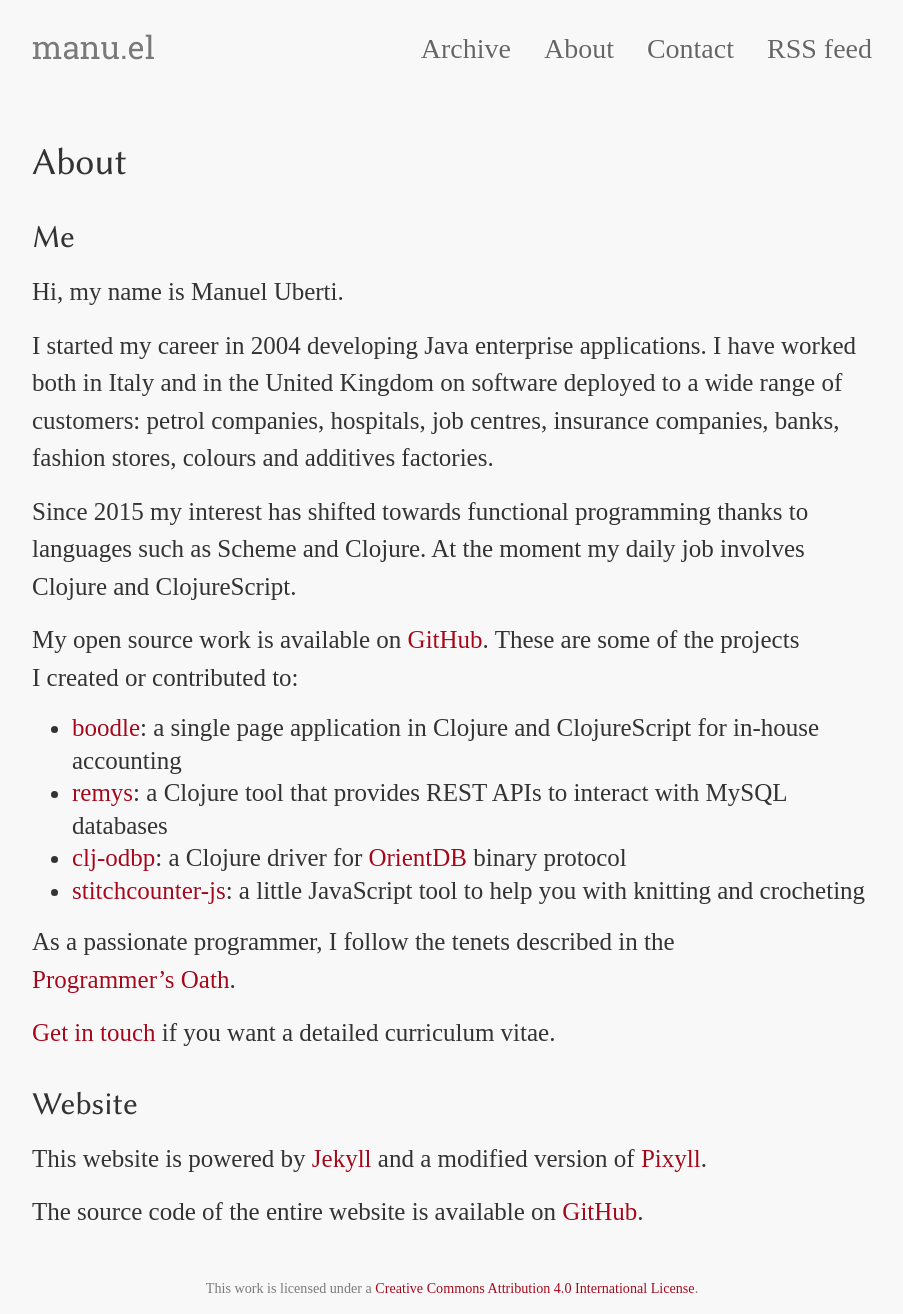
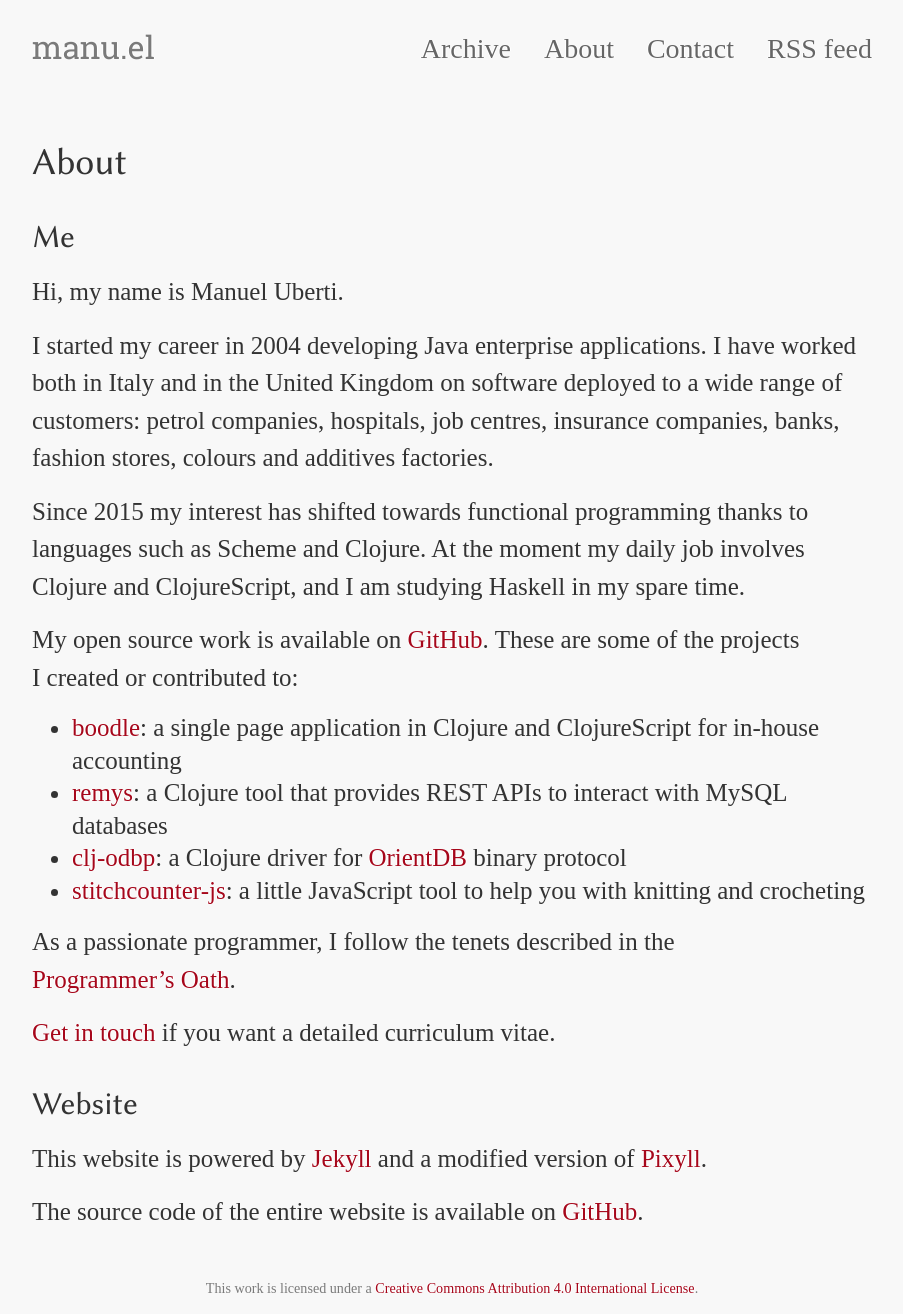
Before and after one commit to manuel-uberti/manuel-uberti.github.io, a Jekyll site: the page built from about.md, in a window 1280 px wide. Shown: the whole page, without its empty margins (188-1091 px from the left). Built offline with Jekyll 4.4.1, drawn with Linux system fonts in a browser that asks for light colours; some web fonts are replaced.

Commit message:
Add Haskell to my current activities

```diff
--- a/about.md
+++ b/about.md
@@ -16,7 +16,7 @@ companies, banks, fashion stores, colours and additives factories.
 
 Since 2015 my interest has shifted towards functional programming thanks to
 languages such as Scheme and Clojure. At the moment my daily job involves
-Clojure and ClojureScript.
+Clojure and ClojureScript, and I am studying Haskell in my spare time.
 
 My open source work is available on
 [GitHub](https://github.com/manuel-uberti). These are some of the projects
```
